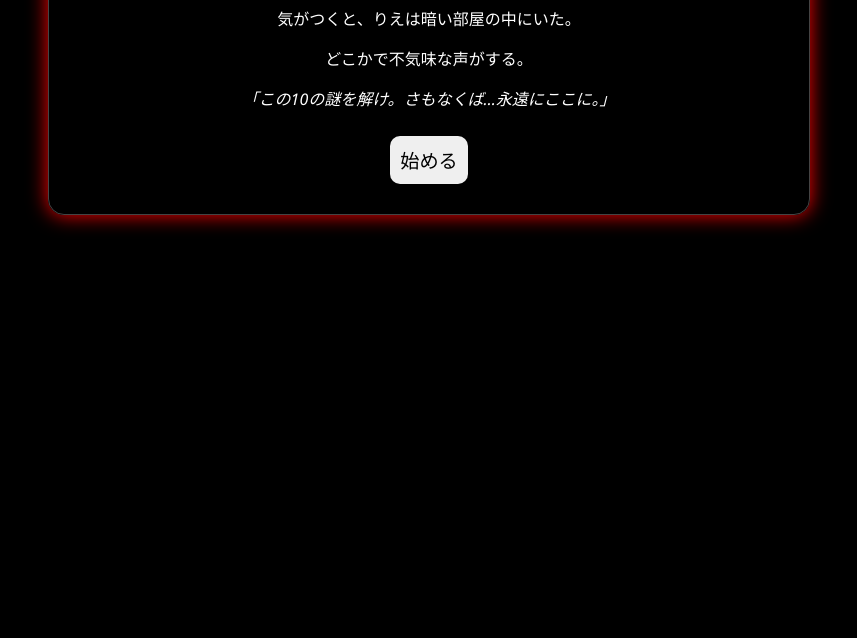
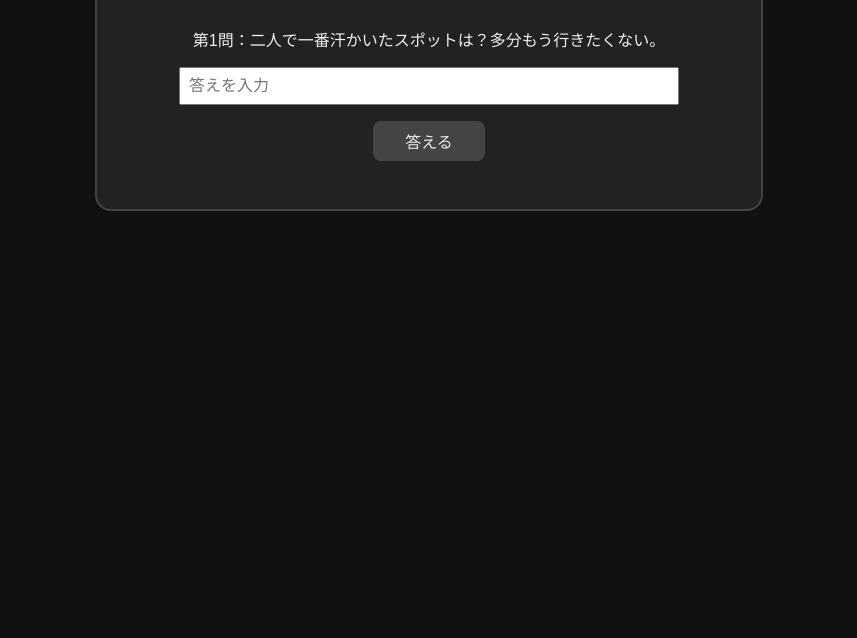
Before and after one commit to Daisuke-R/nazo-for-rie, a plain HTML site: page index.html in a window 1280 px wide. Shown: the part 162-800 px from the top of the page, without its empty margins (211-1068 px from the left). Drawn offline with Linux system fonts and the light colour scheme.

Commit message:
Add files via upload

```diff
--- a/index.html
+++ b/index.html
@@ -1,146 +1,103 @@
 <!DOCTYPE html>
 <html lang="ja">
 <head>
-  <meta charset="UTF-8" />
-  <meta name="viewport" content="width=device-width, initial-scale=1.0" />
-  <title>今日のAGAがんばれ</title>
+  <meta charset="UTF-8">
+  <meta name="viewport" content="width=device-width, initial-scale=1.0">
+  <title>脱出ゲーム for 理恵</title>
   <style>
     body {
-      background-color: #000;
-      color: #fff;
-      font-family: 'Segoe UI', sans-serif;
+      background-color: #111;
+      color: #eee;
+      font-family: 'Yu Gothic', sans-serif;
+      padding: 2em;
       text-align: center;
-      padding: 40px 20px;
     }
-    .card {
-      background: rgba(0, 0, 0, 0.8);
-      border: 1px solid #444;
-      border-radius: 16px;
-      padding: 30px;
-      max-width: 700px;
-      margin: auto;
-      box-shadow: 0 0 20px red;
+    .question-box {
+      margin: 2em auto;
+      padding: 2em;
+      border: 2px solid #444;
+      border-radius: 1em;
+      background-color: #222;
+      max-width: 600px;
     }
-    h1, h2 {
-      color: #ff4444;
+    input[type="text"] {
+      padding: 0.5em;
+      width: 80%;
+      font-size: 1em;
     }
-    input, button {
-      font-size: 1.2rem;
-      padding: 10px;
-      margin-top: 10px;
-      border-radius: 10px;
+    button {
+      margin-top: 1em;
+      padding: 0.5em 2em;
+      font-size: 1em;
+      background-color: #444;
+      color: #eee;
       border: none;
+      border-radius: 0.5em;
+      cursor: pointer;
     }
-    .hidden {
-      display: none;
-    }
-    #feedback {
-      color: #ff6666;
-      margin-top: 10px;
+    #end-message {
+      white-space: pre-line;
     }
   </style>
 </head>
 <body>
-  <div class="card" id="intro">
-    <h1>しげとうりえちゃんのホラー脱出ゲーム</h1>
-    <p>気がつくと、りえは暗い部屋の中にいた。</p>
-    <p>どこかで不気味な声がする。</p>
-    <p><em>「この10の謎を解け。さもなくば…永遠にここに。」</em></p>
-    <button onclick="startGame()">始める</button>
-  </div>
-
-  <div class="card hidden" id="game">
-    <h2 id="q-title">第1問</h2>
-    <p id="q-text"></p>
+  <h1>脱出ゲーム：理恵へ</h1>
+  <div class="question-box" id="game-box">
+    <p id="question">読み込み中...</p>
     <input type="text" id="answer" placeholder="答えを入力">
     <br>
     <button onclick="checkAnswer()">答える</button>
     <p id="feedback"></p>
   </div>
-
-  <div class="card hidden" id="clear">
-    <h2>🎉 脱出成功 🎉</h2>
-    <p>10の謎をすべて解いたあなたは、無事この館を抜け出した…</p>
-    <p>…すると、だいすけからメモが落ちてきた。</p>
-    <p><strong>「りえ、最後まで解いてくれてありがとう。<br>ほんとはただ一緒に遊びたかっただけなんだ。」</strong></p>
-    <p>「大好きです」</p>
-    <p>💌</p>
+  <div id="end-message" style="display:none">
+    <h2>脱出成功！</h2>
+    <p>理恵へ。</p>
+    <p>
+      理恵が謎を解いてくれて、
+      ずっとそばにいてくれて、
+      俺は世界で一番幸せです。
+      この先も、どんな謎でも一緒に解いていこう。
+      大好きだよ。
+    </p>
   </div>
-
   <script>
-    const questions = [
-      {
-        text: "【第1問】\n「お・ば・け・の・し・ろ」この中で一つだけ異なる種類の文字がある。それは？（ひらがなで）",
-        answer: "ば"
-      },
-      {
-        text: "【第2問】\n「るすなきちょ」←これを並べ替えると出てくる言葉は？（ひらがなで）",
-        answer: "しんりょくつ"
-      },
-      {
-        text: "【第3問】\n「みみみみけけけけなななな」→これは何の音？（カタカナで）",
-        answer: "ミッキーマウス"
-      },
-      {
-        text: "【第4問】\n「さかさにすると ‘こたえ’ が見える文字列：ʞɔnɟ」→ ひらがなで答えて。",
-        answer: "ふっく"
-      },
-      {
-        text: "【第5問】\n「03:03 → ?」この法則が示す数字は？（数字のみ）\nヒント：デジタル時計で左右対称。",
-        answer: "808"
-      },
-      {
-        text: "【第6問】\n「がいこつ - こつ = ?」言葉の引き算。残るのは？（ひらがなで）",
-        answer: "がい"
-      },
-      {
-        text: "【第7問】\n次の文の中に英語が1つ隠れています。「あいきゃんとしー」→何の英語？（英語で）",
-        answer: "icantsee"
-      },
-      {
-        text: "【第8問】\n次の文章の「2文字目を1行おきに読め」\n\nこえがきこえる\nもうすぐくるよ\nはしれはやく\nちかづいてるよ\n\n→ 出てくる言葉は？（ひらがなで）",
-        answer: "くるはやく"
-      },
-      {
-        text: "【第9問】\n次の中から正しいものを選べ（ひらがなで）\nA: さむけ B: おんど C: しつど\nヒント：霊が現れるときに感じるのは？",
-        answer: "さむけ"
-      },
-      {
-        text: "【第10問】\nこの問題には答えがない。\nなぜなら、もう君は…\n\n→ 答え：すべてひらがなで「わかってる」",
-        answer: "わかってる"
-      }
+    const stages = [
+      { question: "第1問：二人で一番汗かいたスポットは？多分もう行きたくない。", answer: "高御位山" },
+      { question: "第2問：嫌いな人がいないスポーツはなに？", answer: "スキー" },
+      { question: "第3問：この世で一番大切な人は？", answer: "大輔" },
+      { question: "第4問：『にんじん』を英語で？", answer: "carrot" },
+      { question: "第5問：私たちが初めてデートした場所は？", answer: "淡路" },
+      { question: "第6問：あの時、ふたりで訪れたこわかった“あの高い建物・・・”。\n今でも忘れられない……。\nそれは何という建物だった？", answer: "海峡ゆめタワー" },
+      { question: "第7問：私たちが初めて手をつないだ場所は？", answer: "神戸" },
+      { question: "第8問：おぼれても構わない魚は？", answer: "鯉" },
+      { question: "第9問：大輔の別名は（動物で）？", answer: "スカンク" },
+      { question: "第10問：最後のカギ、4桁の数字を入力せよ！", answer: "0507" }
     ];
 
-    let current = 0;
+    let currentStage = 0;
 
-    function startGame() {
-      document.getElementById("intro").classList.add("hidden");
-      document.getElementById("game").classList.remove("hidden");
-      loadQuestion();
-    }
-
-    function loadQuestion() {
-      document.getElementById("q-title").textContent = `第${current + 1}問`;
-      document.getElementById("q-text").textContent = questions[current].text;
+    function showStage() {
+      document.getElementById("question").innerText = stages[currentStage].question;
       document.getElementById("answer").value = "";
-      document.getElementById("feedback").textContent = "";
+      document.getElementById("feedback").innerText = "";
     }
 
     function checkAnswer() {
-      const input = document.getElementById("answer").value.trim().toLowerCase();
-      const correct = questions[current].answer;
-      if (input === correct) {
-        current++;
-        if (current >= questions.length) {
-          document.getElementById("game").classList.add("hidden");
-          document.getElementById("clear").classList.remove("hidden");
+      const input = document.getElementById("answer").value.trim();
+      if (input === stages[currentStage].answer) {
+        currentStage++;
+        if (currentStage >= stages.length) {
+          document.getElementById("game-box").style.display = "none";
+          document.getElementById("end-message").style.display = "block";
         } else {
-          loadQuestion();
+          showStage();
         }
       } else {
-        document.getElementById("feedback").textContent = "違うみたい…。もう一度考えてみて。";
+        document.getElementById("feedback").innerText = "違うよ、もう一度考えて！";
       }
     }
+
+    showStage();
   </script>
 </body>
 </html>
```
